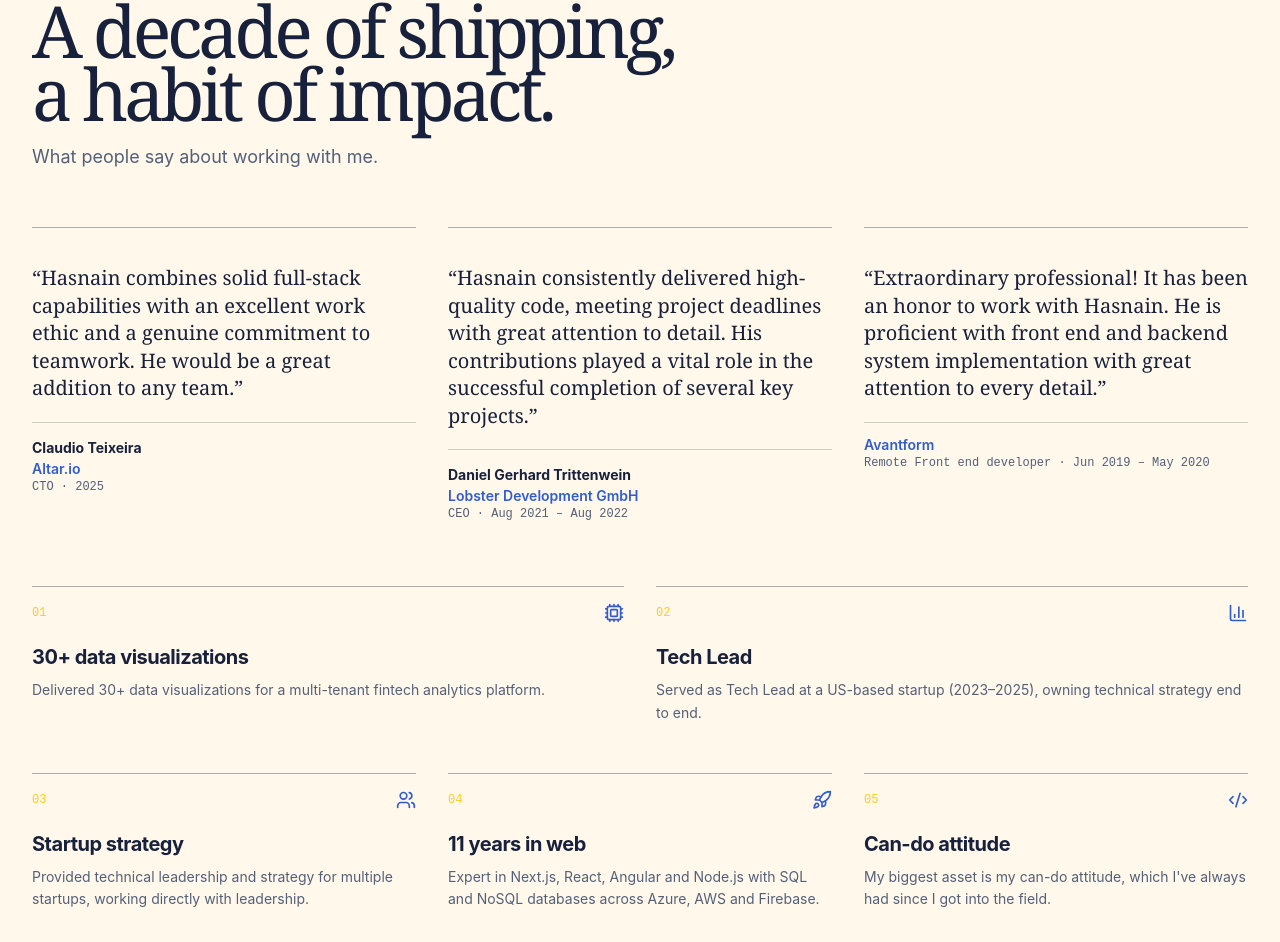
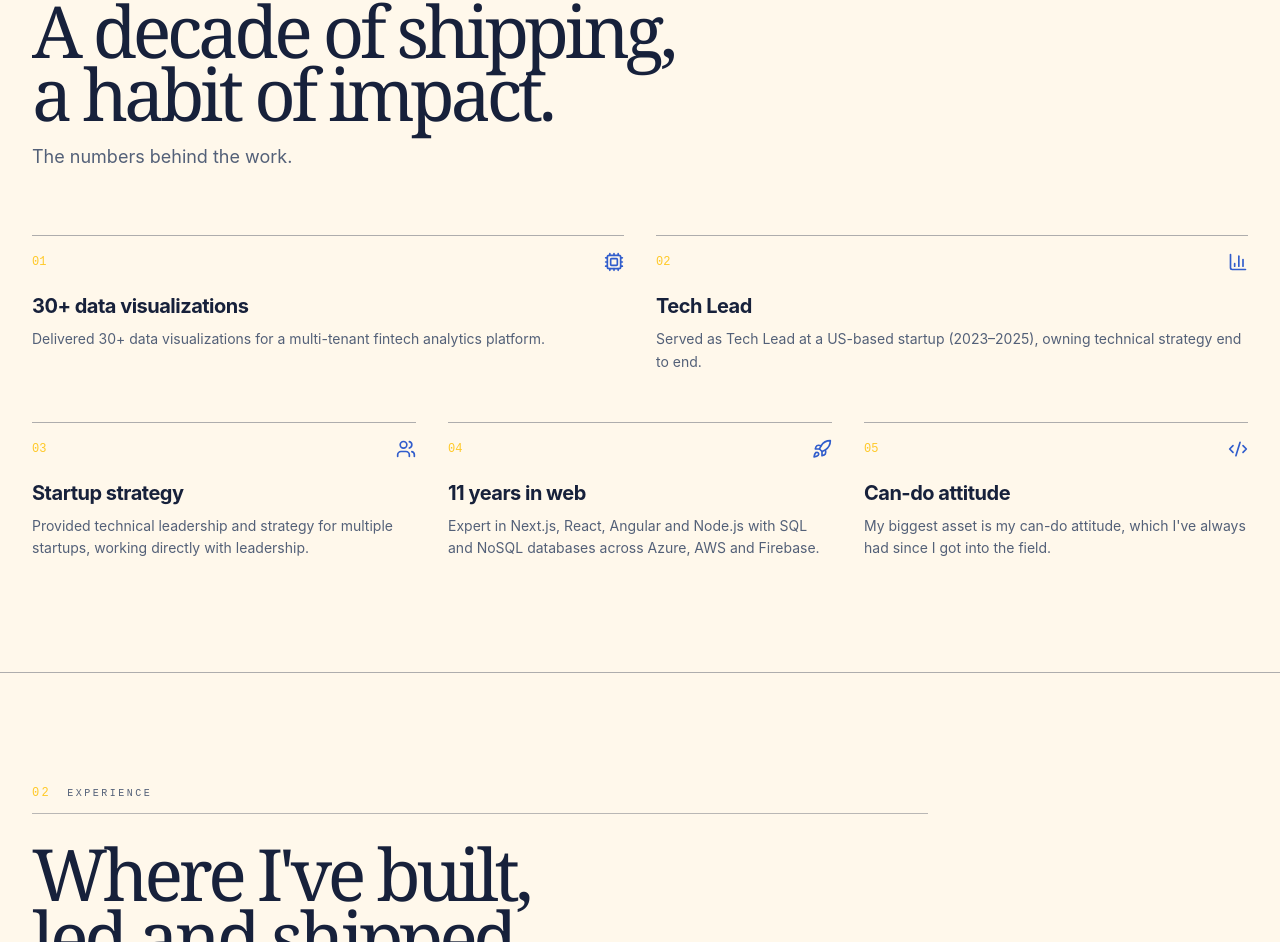
Before and after one commit to hasnainhaider2663/hasnain-cv, a React (Vite) app: page / in a window 1280 px wide. Shown: the part 1214-2156 px from the top of the page. Built offline with nearby package versions, Linux system fonts and the light colour scheme.

Commit message:
fix: drop duplicate reviews from highlights section
Testimonials now live only in the References section. Highlights
becomes pure stat tiles to avoid repeating content.

```diff
--- a/src/components/Highlights.tsx
+++ b/src/components/Highlights.tsx
@@ -1,37 +1,18 @@
 import { BarChart3, Code2, Cpu, Rocket, Users, type LucideIcon } from 'lucide-react'
 import { Reveal, SectionHeading } from './ui'
 import { highlights } from '../data/cv'
-import { reviews } from '../data/reviews'
 
 const icons: LucideIcon[] = [Cpu, BarChart3, Users, Rocket, Code2]
 
 export default function Highlights() {
   return (
     <section id="highlights" className="section-rule mx-auto max-w-7xl px-5 py-20 sm:px-8 md:py-28">
-      <SectionHeading index="01" label="Highlights" title="A decade of shipping, a habit of impact." lead="What people say about working with me." />
-
-      <div className="mt-14 grid gap-x-8 gap-y-12 md:grid-cols-2 lg:grid-cols-3">
-        {reviews.map((review, i) => (
-          <Reveal key={review.company + i} delay={Math.min(i * 0.05, 0.3)}>
-            <figure className="section-rule flex h-full flex-col pt-4">
-              <blockquote className="mt-5 font-display text-xl leading-snug">“{review.quote}”</blockquote>
-              <figcaption className="mt-5 border-t border-border/20 pt-3">
-                {review.author && <span className="font-sans text-sm font-bold">{review.author}</span>}
-                <span className="block text-sm font-semibold text-cobalt">{review.company}</span>
-                <span className="block font-mono text-xs text-muted">
-                  {review.role}
-                  {review.period ? ` · ${review.period}` : ''}
-                </span>
-              </figcaption>
-            </figure>
-          </Reveal>
-        ))}
-      </div>
+      <SectionHeading index="01" label="Highlights" title="A decade of shipping, a habit of impact." lead="The numbers behind the work." />
 
       <div className="mt-16 grid gap-x-8 gap-y-12 md:grid-cols-12">
         {highlights.map((h, i) => {
           const Icon = icons[i] ?? Cpu
-            const span = i < 2 ? 'md:col-span-6' : 'md:col-span-4'
+          const span = i < 2 ? 'md:col-span-6' : 'md:col-span-4'
           return (
             <Reveal key={h.title} delay={Math.min(i * 0.06, 0.3)} className={span}>
               <div className="section-rule flex h-full flex-col pt-4">
```
